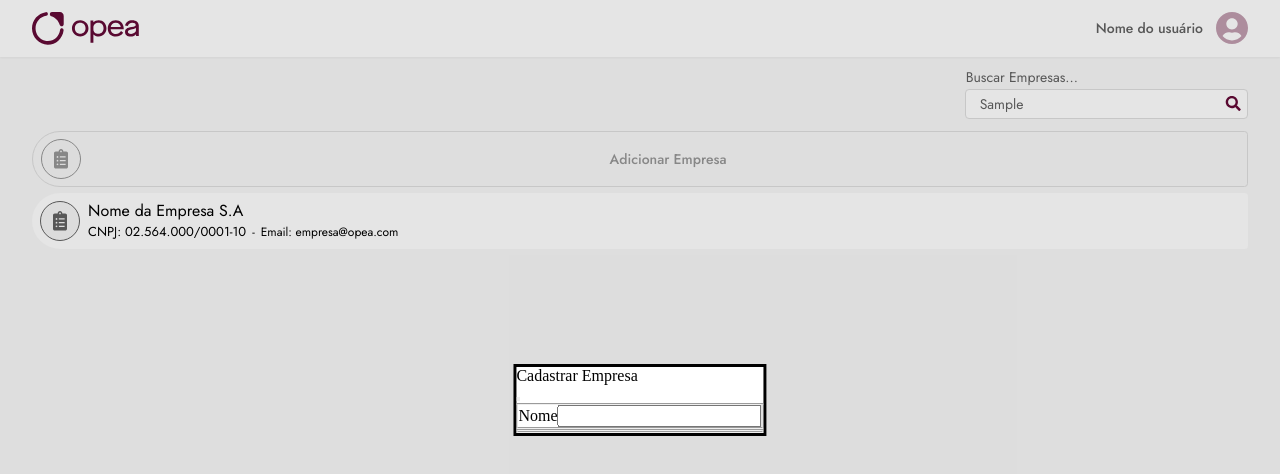
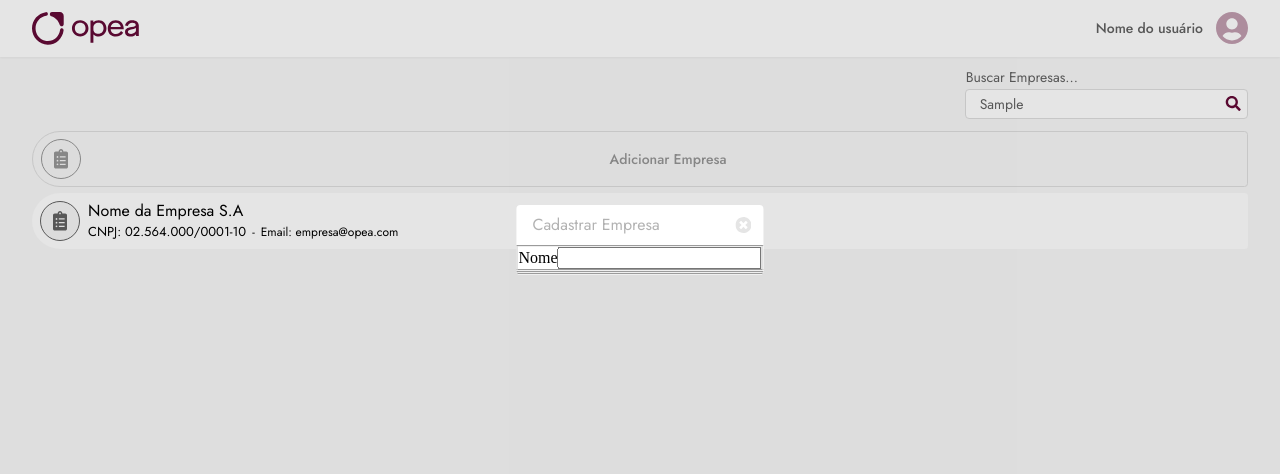
Before and after one commit to marcelluscaio/CadastroEmpresa, a Next.js app: page / in a window 1280 px wide. Both pictures are taken after typing "Sample" into the empty fields and a click on the button "Adicionar Empresa". Shown: the top 474 px of the page. Built offline with nearby package versions, Linux system fonts and the light colour scheme.

Commit message:
feat: modal closes on esc and click outside

```diff
--- a/app/components/Modal/Modal.tsx
+++ b/app/components/Modal/Modal.tsx
@@ -1,25 +1,39 @@
 "use client";
 
-import { useRef } from "react";
+import { MouseEvent, useRef } from "react";
 import "./style.scss";
 
 type Props = {
 	isOpen: boolean;
+	toggleModal: Function;
 };
 
-const Modal = ({ isOpen }: Props) => {
+const Modal = ({ isOpen, toggleModal }: Props) => {
 	const ref = useRef<HTMLDialogElement>(null);
 
 	isOpen ? ref.current?.showModal() : ref.current?.close();
 
+	function handleToggle() {
+		toggleModal((current: boolean) => !current);
+	}
+
+	function checkClickOutside(e: MouseEvent) {
+		const target = e.target;
+		if ((target as HTMLElement).tagName === "DIALOG") {
+			handleToggle();
+		}
+	}
+
 	return (
 		<dialog
+			ref={ref}
 			className="modal"
-			ref={ref}
+			onCancel={handleToggle}
+			onClick={(e) => checkClickOutside(e)}
 		>
 			<header>
-				<p>Cadastrar Empresa</p>
-				<button> </button>
+				<p className="primary--bigLine">Cadastrar Empresa</p>
+				<button onClick={handleToggle}></button>
 			</header>
 			<form>
 				<fieldset>
--- a/app/components/Modal/style.scss
+++ b/app/components/Modal/style.scss
@@ -1,6 +1,41 @@
+@use "../../styles/style.scss" as *;
+
 .modal {
 	position: fixed;
-	top: 50%;
+	top: 30%;
 	left: 50%;
 	transform: translate(-50%, -50%);
+
+	border: none;
+
+	background-color: $white;
+
+	border-radius: 0.25rem;
+
+	header {
+		display: flex;
+		justify-content: space-between;
+
+		$padding: var(--fs-4);
+		padding-block: calc($padding / 2);
+		padding-inline: $padding calc($padding * 3 / 4);
+
+		p {
+			color: rgba(0, 0, 0, 0.3);
+		}
+
+		button {
+			width: var(--fs-4);
+			aspect-ratio: 1;
+			border: none;
+			background-color: transparent;
+
+			background-image: url("../../../public/close.svg");
+			background-repeat: no-repeat;
+			background-position: center;
+			background-size: 100% 100%;
+
+			cursor: pointer;
+		}
+	}
 }
--- a/app/page.tsx
+++ b/app/page.tsx
@@ -15,7 +15,10 @@ const Home = () => {
 			<Filter id="home-filter" />
 			<AddCompany toggleModal={setModalIsOpen} />
 			<List />
-			<Modal isOpen={modalIsOpen} />
+			<Modal
+				isOpen={modalIsOpen}
+				toggleModal={setModalIsOpen}
+			/>
 		</>
 	);
 };
```
